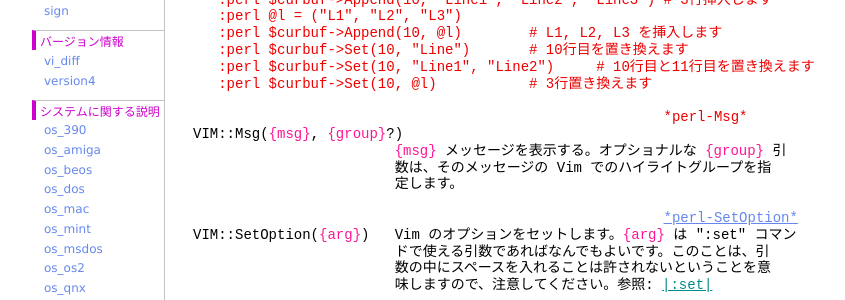
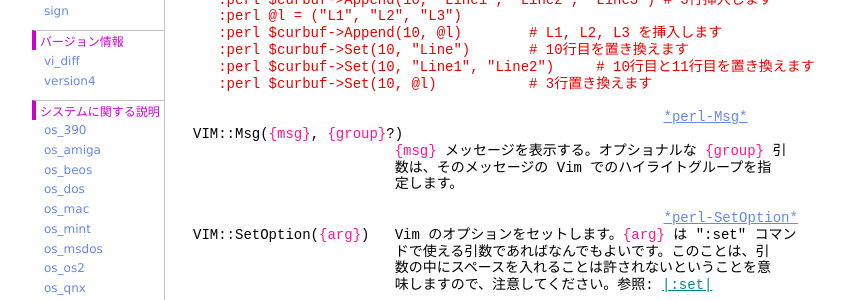
Before and after one commit to vim-jp/vimdoc-ja, a Jekyll site: the page built from if_perl.html, in a window 1280 px wide. Shown: the part 2576-2876 px from the top of the page, without its empty margins (208-1053 px from the left). Built offline with Jekyll 4.4.1, drawn with Linux system fonts in a browser that asks for light colours; nearby versions of some CDN libraries; comment, search, counter and statistics services are not loaded.

Commit message:
Generated by Travis JOB 64.1
https://travis-ci.org/vim-jp/vimdoc-ja-working/builds/140048133

```diff
--- a/if_perl.html
+++ b/if_perl.html
@@ -149,7 +149,7 @@ Perl で使える関数の一覧です:<br>
 &nbsp;&nbsp; :perl $curbuf-&gt;Set(10, &quot;Line1&quot;, &quot;Line2&quot;)&nbsp;&nbsp;&nbsp;&nbsp; # 10行目と11行目を置き換えます<br>
 &nbsp;&nbsp; :perl $curbuf-&gt;Set(10, @l)&nbsp;&nbsp;&nbsp;&nbsp;&nbsp;&nbsp;&nbsp;&nbsp;&nbsp;&nbsp; # 3行置き換えます</div>
 <br>
-<div class="helpExample">&nbsp;&nbsp;&nbsp;&nbsp;&nbsp;&nbsp;&nbsp;&nbsp;&nbsp;&nbsp;&nbsp;&nbsp;&nbsp;&nbsp;&nbsp;&nbsp;&nbsp;&nbsp;&nbsp;&nbsp;&nbsp;&nbsp;&nbsp;&nbsp;&nbsp;&nbsp;&nbsp;&nbsp;&nbsp;&nbsp;&nbsp;&nbsp;&nbsp;&nbsp;&nbsp;&nbsp;&nbsp;&nbsp;&nbsp;&nbsp;&nbsp;&nbsp;&nbsp;&nbsp;&nbsp;&nbsp;&nbsp;&nbsp;&nbsp;&nbsp;&nbsp;&nbsp;&nbsp;&nbsp;&nbsp;&nbsp;*perl-Msg*</div>
+&nbsp;&nbsp;&nbsp;&nbsp;&nbsp;&nbsp;&nbsp;&nbsp;&nbsp;&nbsp;&nbsp;&nbsp;&nbsp;&nbsp;&nbsp;&nbsp;&nbsp;&nbsp;&nbsp;&nbsp;&nbsp;&nbsp;&nbsp;&nbsp;&nbsp;&nbsp;&nbsp;&nbsp;&nbsp;&nbsp;&nbsp;&nbsp;&nbsp;&nbsp;&nbsp;&nbsp;&nbsp;&nbsp;&nbsp;&nbsp;&nbsp;&nbsp;&nbsp;&nbsp;&nbsp;&nbsp;&nbsp;&nbsp;&nbsp;&nbsp;&nbsp;&nbsp;&nbsp;&nbsp;&nbsp;&nbsp;<a class="Constant" href="if_perl.html#perl-Msg" name="perl-Msg">*perl-Msg*</a><br>
 VIM::Msg(<span class="Special">{msg}</span>,&nbsp;<span class="Special">{group}</span>?)<br>
 &nbsp;&nbsp;&nbsp;&nbsp;&nbsp;&nbsp;&nbsp;&nbsp;&nbsp;&nbsp;&nbsp;&nbsp;&nbsp;&nbsp;&nbsp;&nbsp;&nbsp;&nbsp;&nbsp;&nbsp;&nbsp;&nbsp;&nbsp;&nbsp;<span class="Special">{msg}</span>&nbsp;メッセージを表示する。オプショナルな&nbsp;<span class="Special">{group}</span>&nbsp;引<br>
 &nbsp;&nbsp;&nbsp;&nbsp;&nbsp;&nbsp;&nbsp;&nbsp;&nbsp;&nbsp;&nbsp;&nbsp;&nbsp;&nbsp;&nbsp;&nbsp;&nbsp;&nbsp;&nbsp;&nbsp;&nbsp;&nbsp;&nbsp;&nbsp;数は、そのメッセージの Vim でのハイライトグループを指<br>
```
